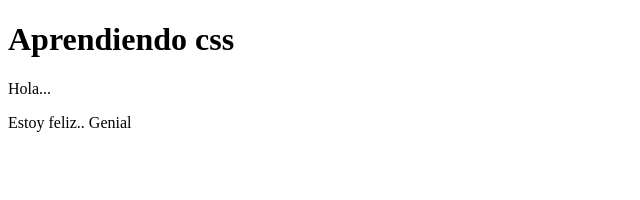
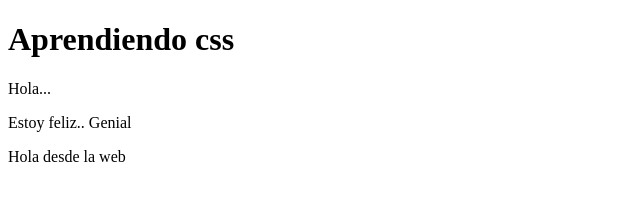
Before and after one commit to yadier2/appcod, a plain HTML site: page index.html in a window 1280 px wide. Shown: the whole page, without its empty margins (0-640 px from the left). Drawn offline with Linux system fonts and the light colour scheme.

Commit message:
Update index.html

```diff
--- a/index.html
+++ b/index.html
@@ -10,5 +10,7 @@
     <h1>Aprendiendo css</h1>
     <p>Hola...</p>
     <p>Estoy feliz.. Genial</p>
+    <p>Hola desde la web</p>
+
 </body>
 </html>
```
